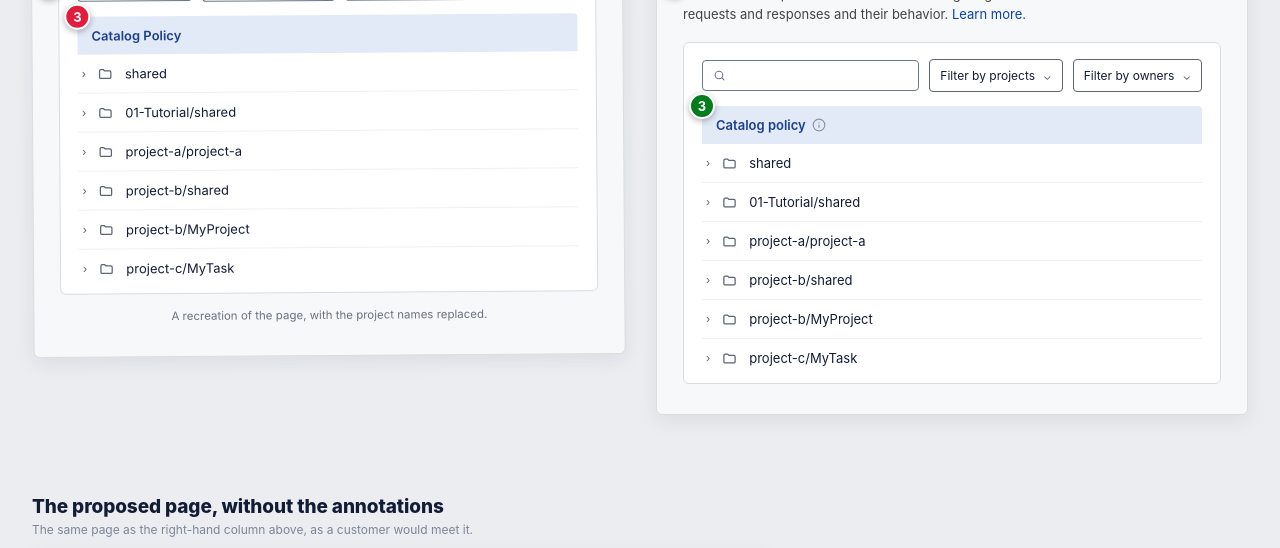
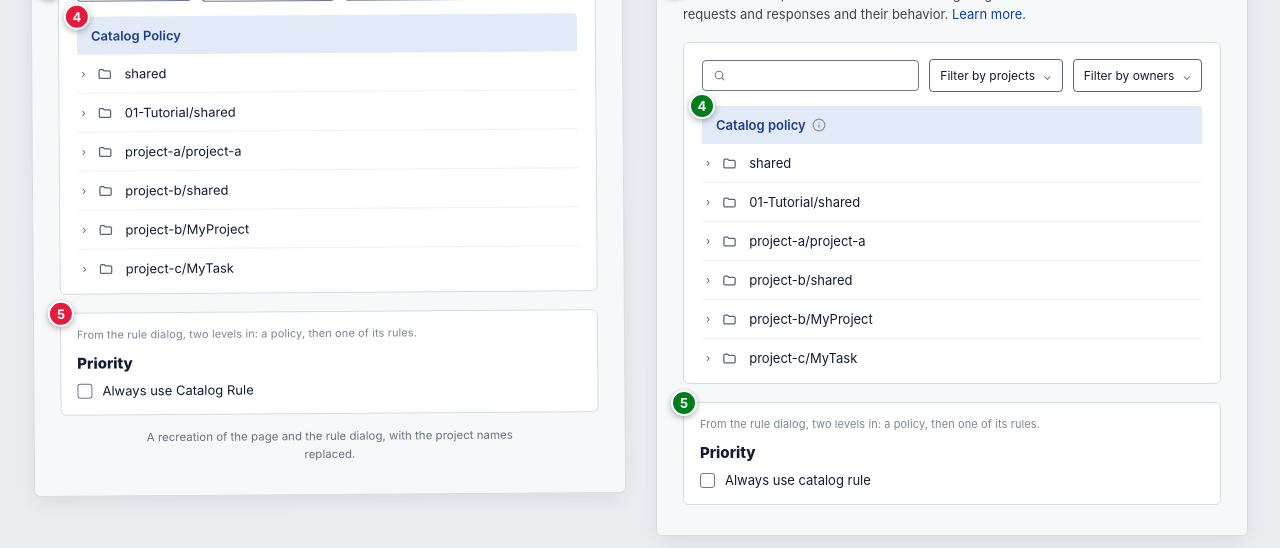
Before and after one commit to rstento-sl/snaplogic-ux-showcase, a plain HTML site: page apim-3/policy-catalog/comparison.html in a window 1280 px wide. Shown: the part 267-815 px from the top of the page. Drawn offline with Linux system fonts and the light colour scheme; a web font is replaced by a local one.

Commit message:
Pin the catalog-rule checkbox label
The checkbox reads Always use Catalog Rule, the docs write Always use
Catalog rule, and JellyRoll asks for sentence case — three spellings of
one control. Pin 5 proposes "Always use catalog rule" in both the UI and
the docs topic.

The control lives in the rule dialog, two levels off this page, so both
columns now carry a small inset of the dialog's Priority section for the
pin to sit on. The clean view drops it, since the dialog isn't the page.

Pins renumbered: the title row now holds 1 and 2 (title, New Policy) and
the lead-in 3, so the column reads 1-5 top to bottom.

Co-Authored-By: Claude Opus 5 <noreply@anthropic.com>

```diff
--- a/apim-3/policy-catalog/comparison.html
+++ b/apim-3/policy-catalog/comparison.html
@@ -188,12 +188,29 @@
   .pin.green:hover { background: var(--green-dark); }
   .pin.green.active { background: var(--green-dark); transform: scale(1.15); }
 
-  /* Pins 1 and 4 share the header block, so they stack at its left edge, clear
-     of the title and the lead-in. */
+  /* Pins run top to bottom: 1 and 2 share the title row, so 1 takes its left
+     and 2 the New Policy button on the right. 3 sits below 1, on the lead-in. */
   #pin-1, #green-pin-1 { top: -14px; left: -22px; right: auto; }
   #pin-2, #green-pin-2 { top: -11px; right: -11px; }
-  #pin-3, #green-pin-3 { top: -13px; left: -13px; right: auto; }
-  #pin-4, #green-pin-4 { top: 20px; left: -22px; right: auto; }
+  #pin-3, #green-pin-3 { top: 20px; left: -22px; right: auto; }
+  #pin-4, #green-pin-4 { top: -13px; left: -13px; right: auto; }
+  #pin-5, #green-pin-5 { top: -13px; left: -13px; right: auto; }
+
+  /* The rule dialog reached from a policy — the only place the catalog-rule
+     checkbox appears, so pin 5 needs it on the page. */
+  .inset {
+    margin-top: 18px; background: #fff; border: 1px solid var(--hairline);
+    border-radius: 6px; padding: 14px 16px 16px;
+  }
+  .inset-cap {
+    font-size: 11px; color: var(--dim); letter-spacing: 0.01em; margin-bottom: 12px;
+  }
+  .inset h4 { font-size: 15px; font-weight: 800; color: var(--ink); margin-bottom: 10px; }
+  .checkrow { display: flex; align-items: center; gap: 10px; font-size: 13px; color: var(--ink); }
+  .checkbox {
+    width: 15px; height: 15px; border: 1.5px solid #6B768A; border-radius: 3px;
+    flex-shrink: 0; background: #fff;
+  }
 
   .highlighted { box-shadow: 0 0 0 2px var(--red); border-radius: 6px; }
   .prop-highlighted { box-shadow: 0 0 0 2px var(--green); border-radius: 6px; }
@@ -304,7 +321,7 @@
 
         <div id="block-header" style="position: relative;">
           <div class="pin" id="pin-1" onclick="openPopover(1, event)">1</div>
-          <div class="pin" id="pin-4" onclick="openPopover(4, event)">4</div>
+          <div class="pin" id="pin-3" onclick="openPopover(3, event)">3</div>
           <div class="list-card">
             <div class="controls">
               <div class="search"><svg viewBox="0 0 24 24" fill="none" stroke="currentColor" stroke-width="2" stroke-linecap="round"><circle cx="11" cy="11" r="7"/><path d="m20 20-3.5-3.5"/></svg><span></span></div>
@@ -317,7 +334,7 @@
             </div>
 
             <div id="block-band" style="position: relative;">
-              <div class="pin" id="pin-3" onclick="openPopover(3, event)">3</div>
+              <div class="pin" id="pin-4" onclick="openPopover(4, event)">4</div>
               <div class="catalog-band">Catalog Policy</div>
             </div>
 
@@ -328,8 +345,15 @@
             <div class="folder-row"><span class="chev">›</span><span class="folder-ico"><svg viewBox="0 0 24 24" fill="none" stroke="currentColor" stroke-width="2"><path d="M3 7a2 2 0 0 1 2-2h4l2 2h8a2 2 0 0 1 2 2v8a2 2 0 0 1-2 2H5a2 2 0 0 1-2-2z"/></svg></span><span>project-b/MyProject</span></div>
             <div class="folder-row"><span class="chev">›</span><span class="folder-ico"><svg viewBox="0 0 24 24" fill="none" stroke="currentColor" stroke-width="2"><path d="M3 7a2 2 0 0 1 2-2h4l2 2h8a2 2 0 0 1 2 2v8a2 2 0 0 1-2 2H5a2 2 0 0 1-2-2z"/></svg></span><span>project-c/MyTask</span></div>
           </div>
+
+          <div class="inset" id="block-priority" style="position: relative;">
+            <div class="pin" id="pin-5" onclick="openPopover(5, event)">5</div>
+            <p class="inset-cap">From the rule dialog, two levels in: a policy, then one of its rules.</p>
+            <h4>Priority</h4>
+            <div class="checkrow"><span class="checkbox"></span>Always use Catalog Rule</div>
+          </div>
         </div>
-        <p class="shot-note">A recreation of the page, with the project names replaced.</p>
+        <p class="shot-note">A recreation of the page and the rule dialog, with the project names replaced.</p>
       </div>
     </div>
   </div>
@@ -343,7 +367,7 @@
 
         <div id="prop-block-header" style="position: relative;">
           <div class="pin green" id="green-pin-1" onclick="openGreenPopover(1, event)">1</div>
-          <div class="pin green" id="green-pin-4" onclick="openGreenPopover(4, event)">4</div>
+          <div class="pin green" id="green-pin-3" onclick="openGreenPopover(3, event)">3</div>
           <div class="page-head">
             <div class="page-head-text">
               <div class="page-h1">Policy catalog</div>
@@ -364,7 +388,7 @@
           </div>
 
           <div id="prop-block-band" style="position: relative;">
-            <div class="pin green" id="green-pin-3" onclick="openGreenPopover(3, event)">3</div>
+            <div class="pin green" id="green-pin-4" onclick="openGreenPopover(4, event)">4</div>
             <div class="catalog-band">Catalog policy
               <span class="sl-tooltip-wrap" tabindex="0"><span class="sl-tooltip-trigger"><svg viewBox="0 0 24 24" fill="none" stroke="currentColor" stroke-width="2" stroke-linecap="round" stroke-linejoin="round" aria-hidden="true"><circle cx="12" cy="12" r="10"/><path d="M12 16v-4"/><path d="M12 8h.01"/></svg></span><span class="sl-tooltip">One policy that holds rules for the whole catalog. A rule here with Always use Catalog Rule selected overrides the matching rule on a service or an endpoint.</span></span>
             </div>
@@ -376,6 +400,13 @@
           <div class="folder-row"><span class="chev">›</span><span class="folder-ico"><svg viewBox="0 0 24 24" fill="none" stroke="currentColor" stroke-width="2"><path d="M3 7a2 2 0 0 1 2-2h4l2 2h8a2 2 0 0 1 2 2v8a2 2 0 0 1-2 2H5a2 2 0 0 1-2-2z"/></svg></span><span>project-b/shared</span></div>
           <div class="folder-row"><span class="chev">›</span><span class="folder-ico"><svg viewBox="0 0 24 24" fill="none" stroke="currentColor" stroke-width="2"><path d="M3 7a2 2 0 0 1 2-2h4l2 2h8a2 2 0 0 1 2 2v8a2 2 0 0 1-2 2H5a2 2 0 0 1-2-2z"/></svg></span><span>project-b/MyProject</span></div>
           <div class="folder-row"><span class="chev">›</span><span class="folder-ico"><svg viewBox="0 0 24 24" fill="none" stroke="currentColor" stroke-width="2"><path d="M3 7a2 2 0 0 1 2-2h4l2 2h8a2 2 0 0 1 2 2v8a2 2 0 0 1-2 2H5a2 2 0 0 1-2-2z"/></svg></span><span>project-c/MyTask</span></div>
+        </div>
+
+        <div class="inset" id="prop-block-priority" style="position: relative;">
+          <div class="pin green" id="green-pin-5" onclick="openGreenPopover(5, event)">5</div>
+          <p class="inset-cap">From the rule dialog, two levels in: a policy, then one of its rules.</p>
+          <h4>Priority</h4>
+          <div class="checkrow"><span class="checkbox"></span>Always use catalog rule</div>
         </div>
 
       </div>
@@ -428,6 +459,13 @@ const annotations = [
     propBlock: "prop-block-add"
   },
   {
+    title: "Policy Catalog and Services Catalog don't agree",
+    problem: "Two sibling pages in the same nav group name themselves differently: one singular and title case, one plural. A reader can't tell whether the difference means anything, and search and docs have to carry both forms.",
+    fix: "Use the singular on both, in sentence case: “Policy catalog” and “Service catalog.” Singular reads better in a sentence about one of them — “add it to the service catalog” — and makes the pair obviously parallel. Changing Services catalog is the larger of the two edits, so it is noted on that page as well.",
+    section: "block-header",
+    propBlock: "prop-block-header"
+  },
+  {
     title: "Catalog Policy names something the page never explains",
     problem: "Catalog Policy sits above the project folders as though it were one of them, but it isn't a project and the page says nothing about what it holds or what it affects. Nothing warns that a rule in it can override a rule someone set on their own service.",
     fix: "Put a tooltip on the label, using the definition already written in the SnapLogic docs, in the topic on creating a catalog policy: one policy that holds rules for the whole catalog, and a rule here with Always use Catalog Rule selected overrides the matching rule on a service or an endpoint. Hover the info icon in the proposed column.",
@@ -435,12 +473,13 @@ const annotations = [
     propBlock: "prop-block-band"
   },
   {
-    title: "Policy Catalog and Services Catalog don't agree",
-    problem: "Two sibling pages in the same nav group name themselves differently: one singular and title case, one plural. A reader can't tell whether the difference means anything, and search and docs have to carry both forms.",
-    fix: "Use the singular on both, in sentence case: “Policy catalog” and “Service catalog.” Singular reads better in a sentence about one of them — “add it to the service catalog” — and makes the pair obviously parallel. Changing Services catalog is the larger of the two edits, so it is noted on that page as well.",
-    section: "block-header",
-    propBlock: "prop-block-header"
+    title: "Always use Catalog Rule is in title case, and the docs disagree",
+    problem: "The checkbox capitalizes all three words. The SnapLogic docs write the same control as \u201cAlways use Catalog rule.\u201d A reader who meets the label in one place and the other elsewhere can\u0027t tell whether they are the same setting.",
+    fix: "Use sentence case in both: \u201cAlways use catalog rule.\u201d Catalog rule isn\u0027t a product name, so nothing here earns a capital. Correct the UI and the docs topic together, so the label a reader searches for matches the one on screen.",
+    section: "block-priority",
+    propBlock: "prop-block-priority"
   }
+
 ];
 
 let current = null;
@@ -608,6 +647,9 @@ function mountCleanView() {
   if (!src || !mount) return;
   var copy = src.cloneNode(true);
   copy.querySelectorAll('.pin').forEach(function (pin) { pin.remove(); });
+  // The rule dialog is a different screen, so it has no place in a clean view
+  // of the page itself.
+  copy.querySelectorAll('.inset').forEach(function (el) { el.remove(); });
   copy.querySelectorAll('[id]').forEach(function (el) { el.removeAttribute('id'); });
   copy.removeAttribute('id');
   mount.appendChild(copy);
```
Also changed, not shown: issues.json.
